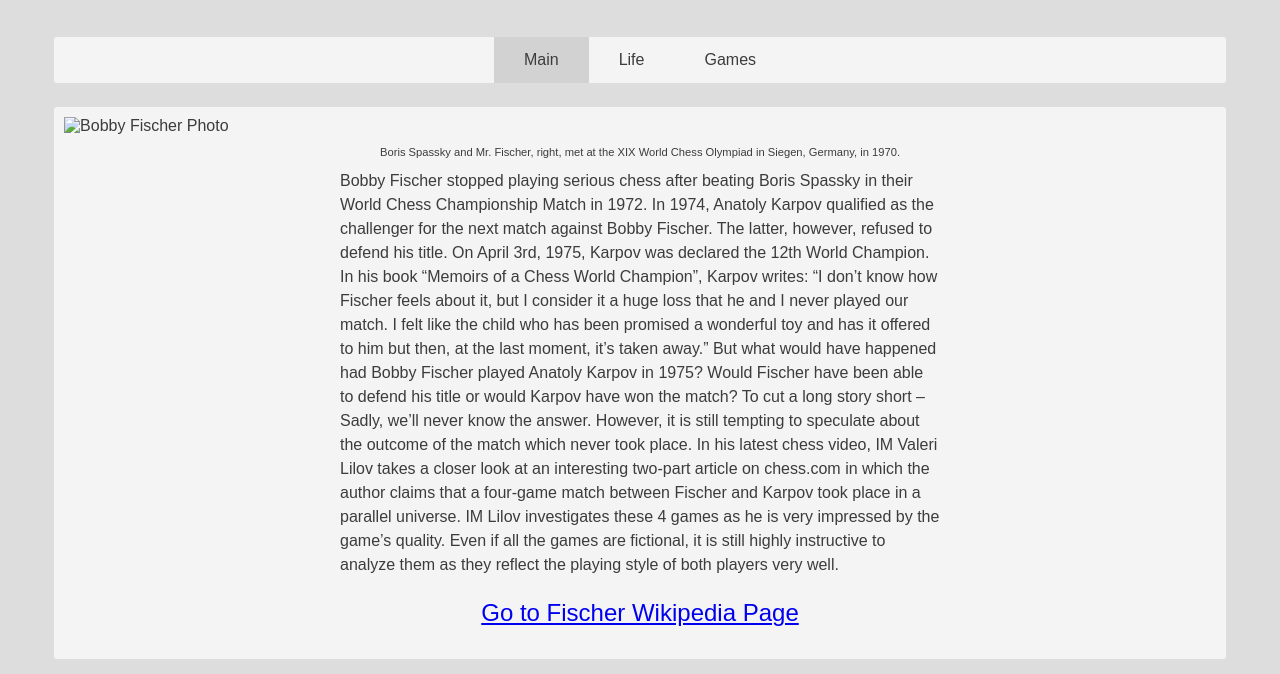
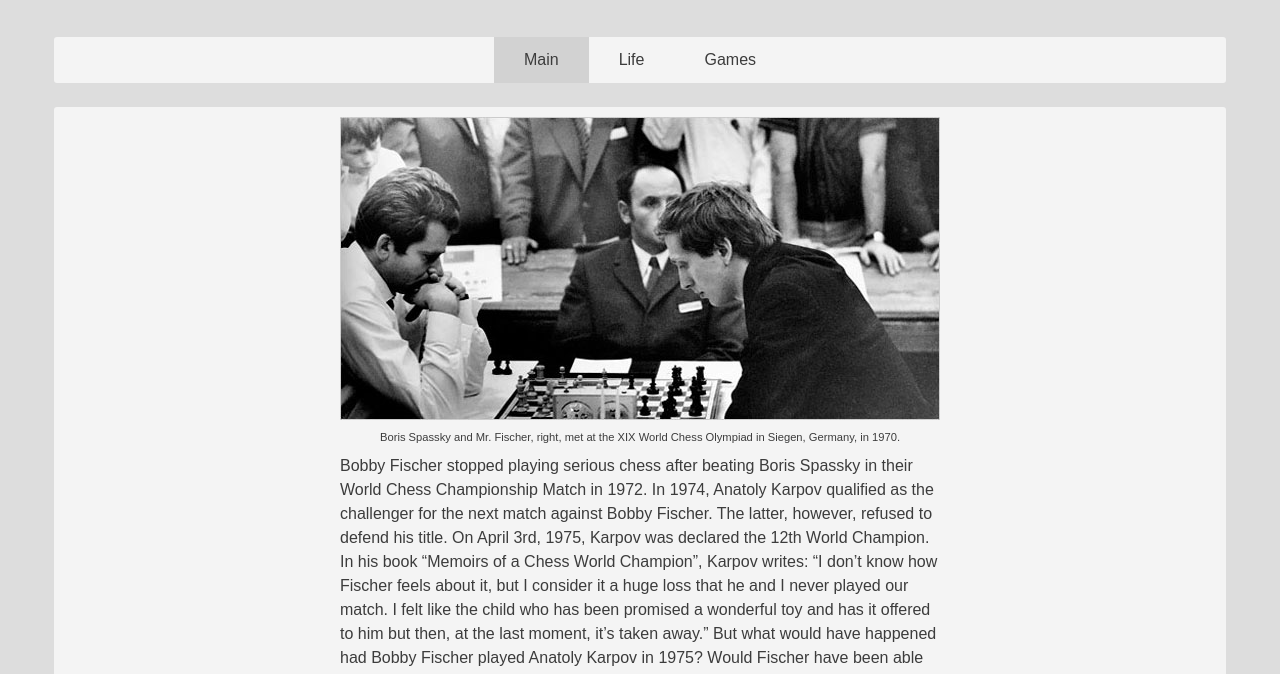
Before and after one commit to S3neca/tribute, a plain HTML site: page index.html in a window 1280 px wide. Shown: the part 107-781 px from the top of the page. Drawn offline with Linux system fonts and the light colour scheme.

Commit message:
Update index.html

```diff
--- a/index.html
+++ b/index.html
@@ -35,7 +35,7 @@
 
           <div id="img-div">
 
-            <img id="image" src="images/image_main.jpg" alt="Bobby Fischer Photo">
+            <img id="image" src="img/image_main.jpg" alt="Bobby Fischer Photo">
 
             <p id="img-caption">Boris Spassky and Mr. Fischer, right, met at the XIX World Chess Olympiad in Siegen, Germany, in 1970.</p>
 
```
